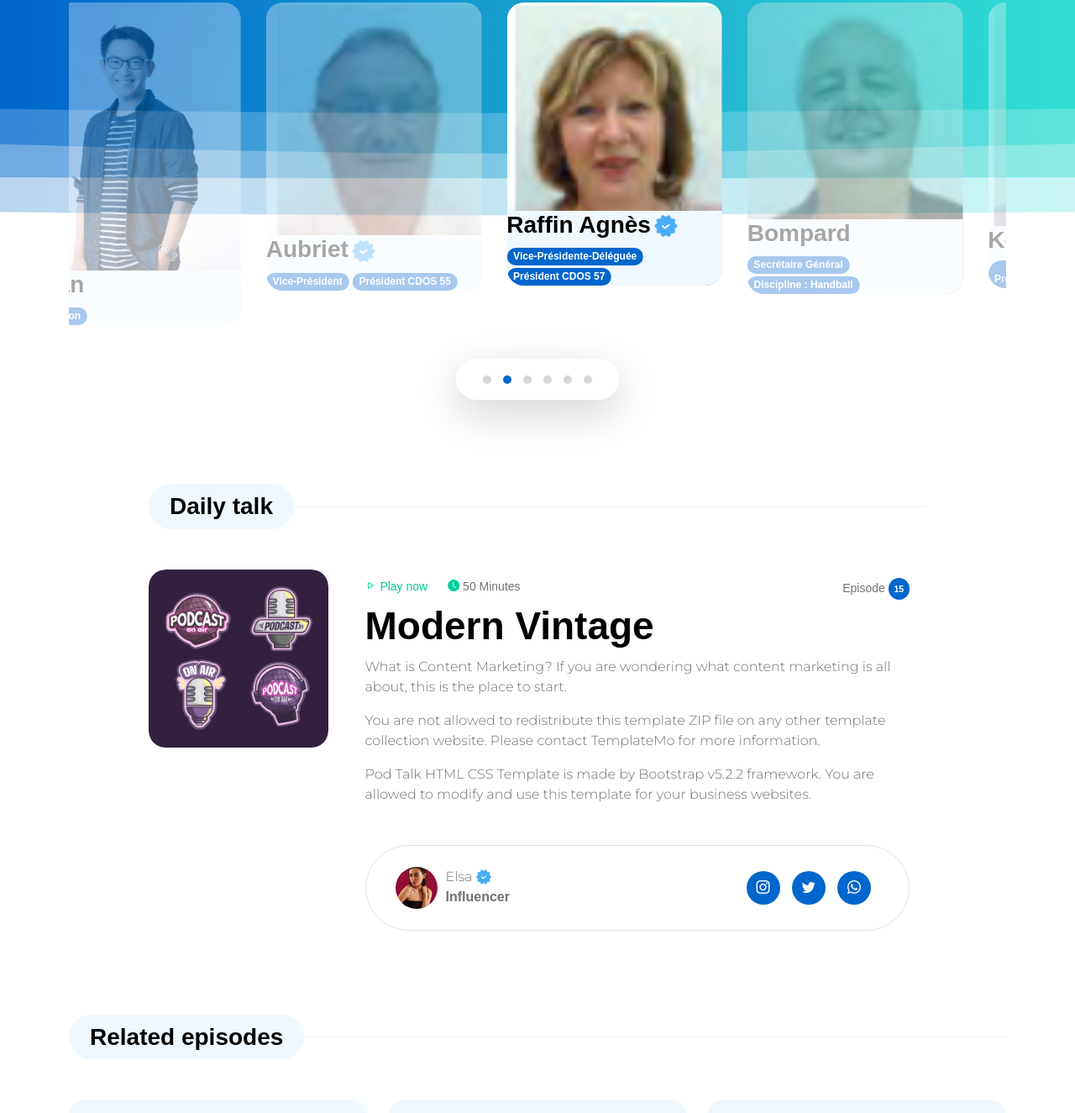
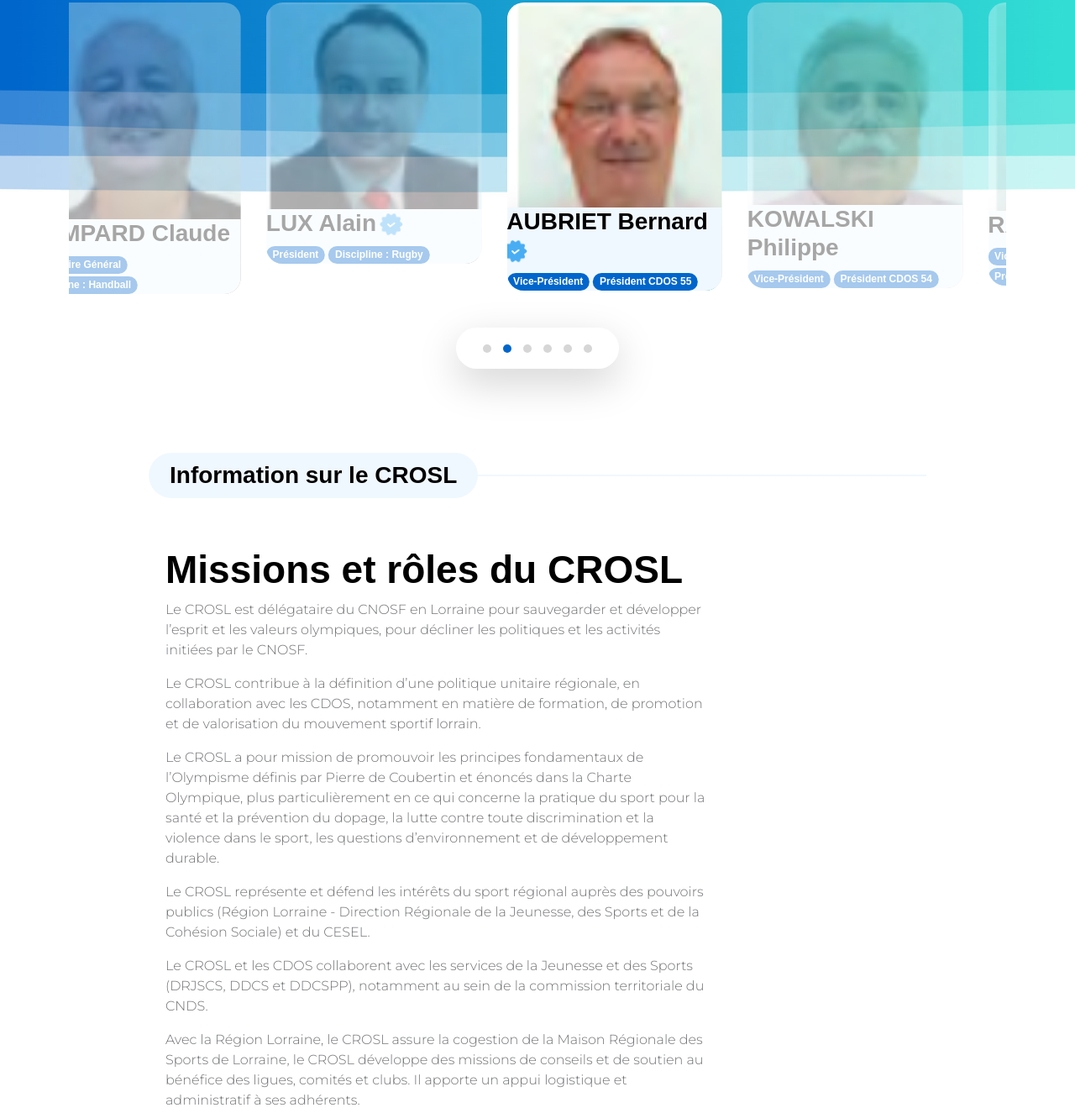
Before and after one commit to LeoSmidMaviel/projetm2l, a plain HTML site: page prescrosl.html in a window 1280 px wide. Shown: the part 389-1714 px from the top of the page at 84% size. Drawn offline with Linux system fonts and the light colour scheme; a web font is replaced by a local one.

Commit message:
prescrosl avancer

```diff
--- a/prescrosl.html
+++ b/prescrosl.html
@@ -1,5 +1,5 @@
 <!doctype html>
-<html lang="en">
+<html lang="fr">
 
 <head>
     <meta charset="utf-8">
@@ -108,17 +108,47 @@
                         <div class="text-center mb-5 pb-2">
                             <h1 class="text-white">Présentation CROSL</h1>
 
-                            <a href="#section_2" class="btn custom-btn smoothscroll mt-3">Start listening</a>
+                            <a href="#section_2" class="btn custom-btn smoothscroll mt-3">Information CROSL</a>
                         </div>
 
                         <div class="owl-carousel owl-theme">
+
+                            <div class="owl-carousel-info-wrap item">
+                                <img src="images/conseiladministratifsimg/lux2.png" class="owl-carousel-image img-fluid"
+                                    alt="">
+
+                                <div class="owl-carousel-info">
+                                    <h4 class="mb-2">
+                                        LUX Alain
+                                        <img src="images/verified.png" class="owl-carousel-verified-image img-fluid"
+                                            alt="">
+                                    </h4>
+
+                                    <span class="badge">Président
+                                    </span>
+                                    <span class="badge">Discipline : Rugby</span>
+                                </div>
+
+                                <div class="social-share">
+                                    <ul class="social-icon">
+                                        <li class="social-icon-item">
+                                            <a href="#" class="social-icon-link bi-whatsapp"></a>
+                                        </li>
+
+                                        <li class="social-icon-item">
+                                            <a href="#" class="social-icon-link bi-youtube"></a>
+                                        </li>
+                                    </ul>
+                                </div>
+                            </div>
+
                             <div class="owl-carousel-info-wrap item">
                                 <img src="images/conseiladministratifsimg/aubriet.png"
                                     class="owl-carousel-image img-fluid" alt="">
 
                                 <div class="owl-carousel-info">
                                     <h4 class="mb-2">
-                                        Aubriet
+                                        AUBRIET Bernard
                                         <img src="images/verified.png" class="owl-carousel-verified-image img-fluid"
                                             alt="">
                                     </h4>
@@ -146,12 +176,36 @@
                             </div>
 
                             <div class="owl-carousel-info-wrap item">
+                                <img src="images/conseiladministratifsimg/kowalski.png"
+                                    class="owl-carousel-image img-fluid" alt="">
+
+                                <div class="owl-carousel-info">
+                                    <h4 class="mb-2">KOWALSKI Philippe</h4>
+
+                                    <span class="badge">Vice-Président</span>
+                                    <span class="badge">Président CDOS 54</span>
+                                </div>
+
+                                <div class="social-share">
+                                    <ul class="social-icon">
+                                        <li class="social-icon-item">
+                                            <a href="#" class="social-icon-link bi-instagram"></a>
+                                        </li>
+
+                                        <li class="social-icon-item">
+                                            <a href="#" class="social-icon-link bi-youtube"></a>
+                                        </li>
+                                    </ul>
+                                </div>
+                            </div>
+
+                            <div class="owl-carousel-info-wrap item">
                                 <img src="images/conseiladministratifsimg/raffin.png"
                                     class="owl-carousel-image img-fluid" alt="">
 
                                 <div class="owl-carousel-info">
                                     <h4 class="mb-2">
-                                        Raffin Agnès
+                                        RAFFIN Agnès
                                         <img src="images/verified.png" class="owl-carousel-verified-image img-fluid"
                                             alt="">
                                     </h4>
@@ -175,11 +229,35 @@
                             </div>
 
                             <div class="owl-carousel-info-wrap item">
+                                <img src="images/conseiladministratifsimg/voirin.png"
+                                    class="owl-carousel-image img-fluid" alt="">
+
+                                <div class="owl-carousel-info">
+                                    <h4 class="mb-2">VOIRIN Jean-Marc</h4>
+
+                                    <span class="badge">Vice-Président</span>
+                                    <span class="badge">Discipline : Karaté</span>
+                                </div>
+
+                                <div class="social-share">
+                                    <ul class="social-icon">
+                                        <li class="social-icon-item">
+                                            <a href="#" class="social-icon-link bi-linkedin"></a>
+                                        </li>
+
+                                        <li class="social-icon-item">
+                                            <a href="#" class="social-icon-link bi-whatsapp"></a>
+                                        </li>
+                                    </ul>
+                                </div>
+                            </div>
+
+                            <div class="owl-carousel-info-wrap item">
                                 <img src="images/conseiladministratifsimg/bompard.png"
                                     class="owl-carousel-image img-fluid" alt="">
 
                                 <div class="owl-carousel-info">
-                                    <h4 class="mb-2">Bompard</h4>
+                                    <h4 class="mb-2">BOMPARD Claude</h4>
 
                                     <span class="badge">Secrétaire Général</span>
 
@@ -203,79 +281,6 @@
                                 </div>
                             </div>
 
-                            <div class="owl-carousel-info-wrap item">
-                                <img src="images/conseiladministratifsimg/kowalski.png"
-                                    class="owl-carousel-image img-fluid" alt="">
-
-                                <div class="owl-carousel-info">
-                                    <h4 class="mb-2">Kowalski</h4>
-
-                                    <span class="badge">Vice-Président</br>Président CDOS 54</span>
-                                </div>
-
-                                <div class="social-share">
-                                    <ul class="social-icon">
-                                        <li class="social-icon-item">
-                                            <a href="#" class="social-icon-link bi-instagram"></a>
-                                        </li>
-
-                                        <li class="social-icon-item">
-                                            <a href="#" class="social-icon-link bi-youtube"></a>
-                                        </li>
-                                    </ul>
-                                </div>
-                            </div>
-
-                            <div class="owl-carousel-info-wrap item">
-                                <img src="images/conseiladministratifsimg/lux2.png" class="owl-carousel-image img-fluid"
-                                    alt="">
-
-                                <div class="owl-carousel-info">
-                                    <h4 class="mb-2">
-                                        Lux
-                                        <img src="images/verified.png" class="owl-carousel-verified-image img-fluid"
-                                            alt="">
-                                    </h4>
-
-                                    <span class="badge">Président
-                                        </br>Discipline : Rugby</span>
-                                </div>
-
-                                <div class="social-share">
-                                    <ul class="social-icon">
-                                        <li class="social-icon-item">
-                                            <a href="#" class="social-icon-link bi-whatsapp"></a>
-                                        </li>
-
-                                        <li class="social-icon-item">
-                                            <a href="#" class="social-icon-link bi-youtube"></a>
-                                        </li>
-                                    </ul>
-                                </div>
-                            </div>
-
-                            <div class="owl-carousel-info-wrap item">
-                                <img src="images/profile/smart-attractive-asian-glasses-male-standing-smile-with-freshness-joyful-casual-blue-shirt-portrait-white-background.jpg"
-                                    class="owl-carousel-image img-fluid" alt="">
-
-                                <div class="owl-carousel-info">
-                                    <h4 class="mb-2">Chan</h4>
-
-                                    <span class="badge">Education</span>
-                                </div>
-
-                                <div class="social-share">
-                                    <ul class="social-icon">
-                                        <li class="social-icon-item">
-                                            <a href="#" class="social-icon-link bi-linkedin"></a>
-                                        </li>
-
-                                        <li class="social-icon-item">
-                                            <a href="#" class="social-icon-link bi-whatsapp"></a>
-                                        </li>
-                                    </ul>
-                                </div>
-                            </div>
                         </div>
                     </div>
 
@@ -289,75 +294,53 @@
 
                     <div class="col-lg-10 col-12">
                         <div class="section-title-wrap mb-5">
-                            <h4 class="section-title">Daily talk</h4>
+                            <h4 class="section-title">Information sur le CROSL</h4>
                         </div>
 
                         <div class="row">
-                            <div class="col-lg-3 col-12">
-                                <div class="custom-block-icon-wrap">
-                                    <div class="custom-block-image-wrap custom-block-image-detail-page">
-                                        <img src="images/podcast/11683425_4790593.jpg"
-                                            class="custom-block-image img-fluid" alt="">
-                                    </div>
-                                </div>
-                            </div>
+
 
                             <div class="col-lg-9 col-12">
                                 <div class="custom-block-info">
-                                    <div class="custom-block-top d-flex mb-1">
-                                        <small class="me-4">
-                                            <a href="#">
-                                                <i class="bi-play"></i>
-                                                Play now
-                                            </a>
-                                        </small>
 
-                                        <small>
-                                            <i class="bi-clock-fill custom-icon"></i>
-                                            50 Minutes
-                                        </small>
+                                    <h2 class="mb-2">Missions et rôles du CROSL</h2>
 
-                                        <small class="ms-auto">Episode <span class="badge">15</span></small>
-                                    </div>
+                                    <p>Le CROSL est délégataire du CNOSF en
+                                        Lorraine pour sauvegarder et développer l’esprit et les valeurs olympiques, pour
+                                        décliner les politiques et les activités initiées par le CNOSF.</p>
 
-                                    <h2 class="mb-2">Modern Vintage</h2>
+                                    <p>Le CROSL contribue à la définition d’une politique unitaire régionale, en
+                                        collaboration avec les CDOS, notamment en matière de formation, de promotion et
+                                        de valorisation du mouvement sportif lorrain.</p>
 
-                                    <p>What is Content Marketing? If you are wondering what content marketing is all
-                                        about, this is the place to start.</p>
+                                    <p>Le CROSL a pour mission de promouvoir les principes fondamentaux de l’Olympisme
+                                        définis par Pierre de Coubertin et énoncés dans la Charte Olympique, plus
+                                        particulièrement en ce qui concerne la pratique du sport pour la santé et la
+                                        prévention du dopage, la lutte contre toute discrimination et la violence dans
+                                        le sport, les questions d’environnement et de développement durable.</p>
 
-                                    <p>You are not allowed to redistribute this template ZIP file on any other template
-                                        collection website. Please contact TemplateMo for more information.</p>
+                                    <p>Le CROSL représente et défend les intérêts du sport régional auprès des pouvoirs
+                                        publics (Région Lorraine - Direction Régionale de la Jeunesse, des Sports et de
+                                        la Cohésion Sociale) et du CESEL.</p>
 
-                                    <p>Pod Talk HTML CSS Template is made by Bootstrap v5.2.2 framework. You are allowed
-                                        to modify and use this template for your business websites.</p>
+                                    <p>Le CROSL et les CDOS collaborent avec les services de la Jeunesse et des Sports
+                                        (DRJSCS, DDCS et DDCSPP), notamment au sein de la commission territoriale du
+                                        CNDS.</p>
 
-                                    <div
-                                        class="profile-block profile-detail-block d-flex flex-wrap align-items-center mt-5">
-                                        <div class="d-flex mb-3 mb-lg-0 mb-md-0">
-                                            <img src="images/profile/woman-posing-black-dress-medium-shot.jpg"
-                                                class="profile-block-image img-fluid" alt="">
+                                    <p>Avec la Région Lorraine, le CROSL assure la cogestion de la Maison Régionale des
+                                        Sports de Lorraine, le CROSL développe des missions de conseils et de soutien au
+                                        bénéfice des ligues, comités et clubs. Il apporte un appui logistique et
+                                        administratif à ses adhérents.</p>
 
-                                            <p>
-                                                Elsa
-                                                <img src="images/verified.png" class="verified-image img-fluid" alt="">
-                                                <strong>Influencer</strong>
-                                            </p>
-                                        </div>
+                                    <p>Le CROSL est tête de réseau CRIB pour la Meurthe-et-Moselle. Il est également
+                                        tiers de confiance pour l’URSSAF et gère le dispositif « Impact Emploi »</p>
 
-                                        <ul class="social-icon ms-lg-auto ms-md-auto">
-                                            <li class="social-icon-item">
-                                                <a href="#" class="social-icon-link bi-instagram"></a>
-                                            </li>
+                                    <p>Il collabore aussi en Lorraine, en qualité de tête de réseau du
+                                        mouvement sportif, avec l’ensemble des coordinations associatives des
+                                        secteurs : information jeunesse (CRIJL) ;
+                                        jeunesse et éducation populaire ; sociales, humanitaires, insertion... (CPCA) ;
+                                        coopératifs et mutualistes (CRESSL).</p>
 
-                                            <li class="social-icon-item">
-                                                <a href="#" class="social-icon-link bi-twitter"></a>
-                                            </li>
-
-                                            <li class="social-icon-item">
-                                                <a href="#" class="social-icon-link bi-whatsapp"></a>
-                                            </li>
-                                        </ul>
-                                    </div>
                                 </div>
                             </div>
                         </div>
```
